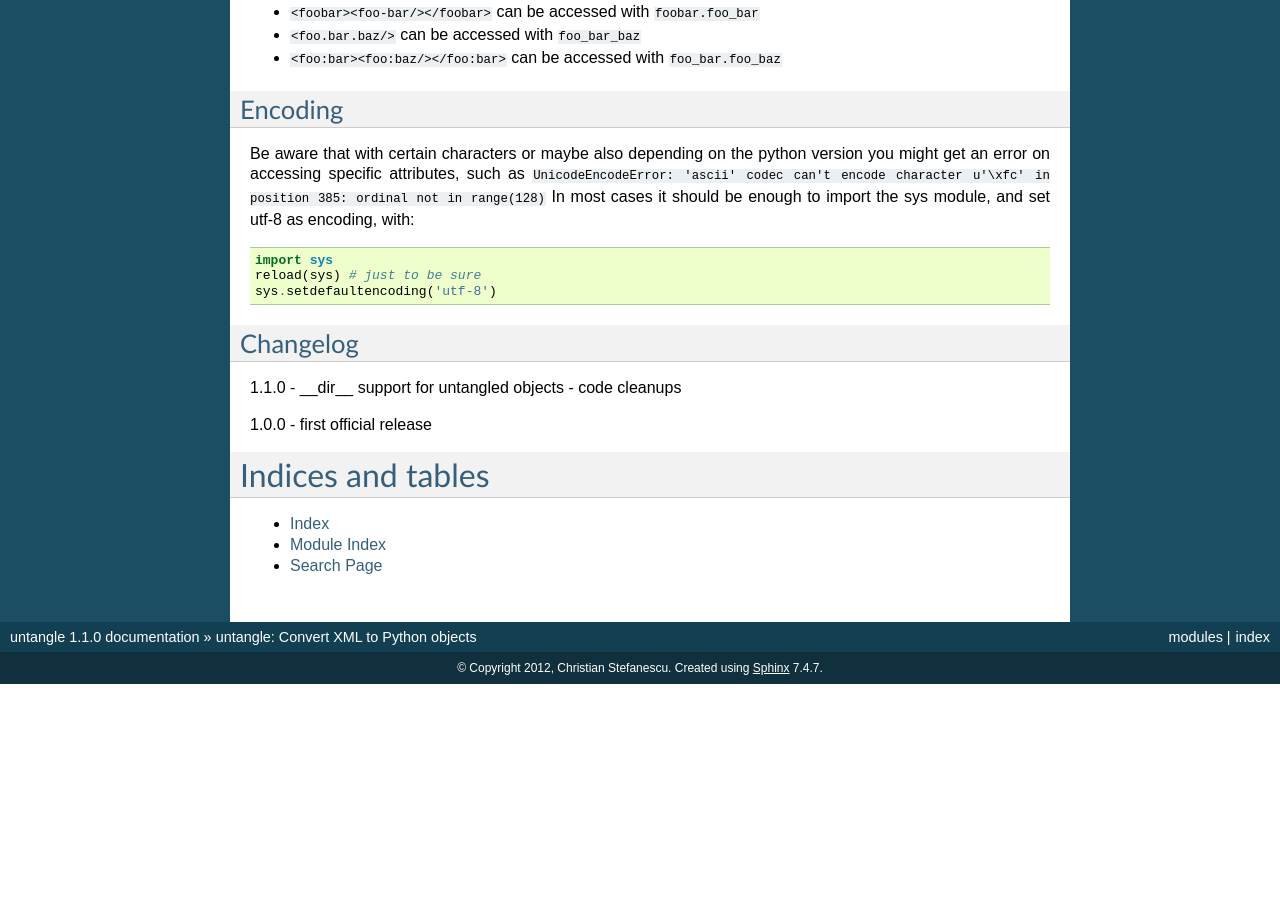
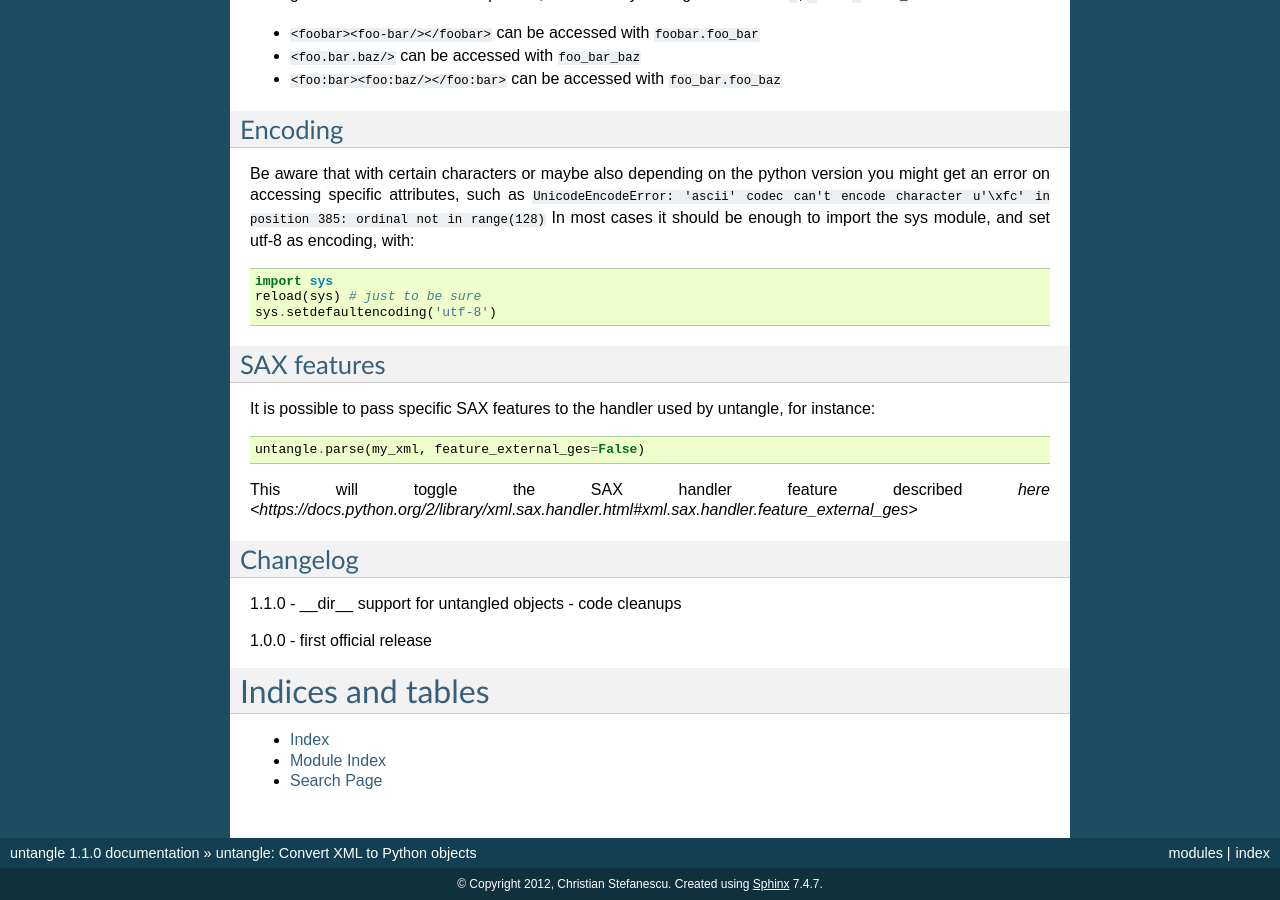
Before and after one commit to stchris/untangle, a Sphinx documentation site: the page built from docs/index.rst, in a window 1280 px wide and 900 px high, scrolled down 1660 px. Built offline with Sphinx 7.4.7, drawn with Linux system fonts in a browser that asks for light colours; before the commit the page ends 2344 px from its top, so only the background shows below that; some of the changed text lies outside the part shown.

Commit message:
Added SAX feature toggle docs. #32 #26

```diff
--- a/docs/index.rst
+++ b/docs/index.rst
@@ -83,6 +83,15 @@ In most cases it should be enough to import the sys module, and set utf-8 as enc
    reload(sys) # just to be sure
    sys.setdefaultencoding('utf-8')
 
+SAX features
+------------
+
+It is possible to pass specific SAX features to the handler used by untangle, for instance: ::
+
+    untangle.parse(my_xml, feature_external_ges=False)
+
+This will toggle the SAX handler feature described `here <https://docs.python.org/2/library/xml.sax.handler.html#xml.sax.handler.feature_external_ges>`
+
 Changelog
 ---------
 
```
